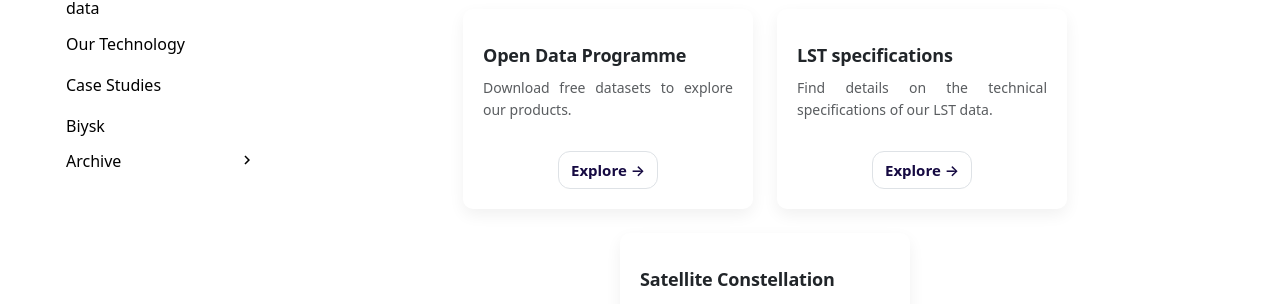
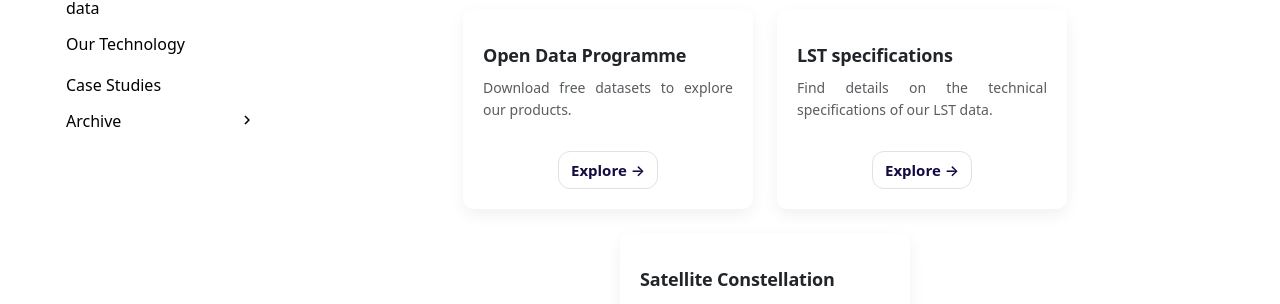
Before and after one commit to constellr/product-lst, an MkDocs documentation site: the page built from docs/index.md, in a window 1280 px wide. Shown: the part 274-578 px from the top of the page. Built offline with MkDocs 1.6.1 and Material for MkDocs 9.7.7, drawn with Linux system fonts in a browser that asks for light colours; the version menu is left out.

Commit message:
remove use case from nav

```diff
--- a/mkdocs.yml
+++ b/mkdocs.yml
@@ -19,7 +19,6 @@ nav:
     - API documentation: API-documentation.md
   - Our Technology: our-technology.md
   - Case Studies: case-studies.md
-  - Biysk: Biysk-use-case.md
 
 
   - Archive:
```
